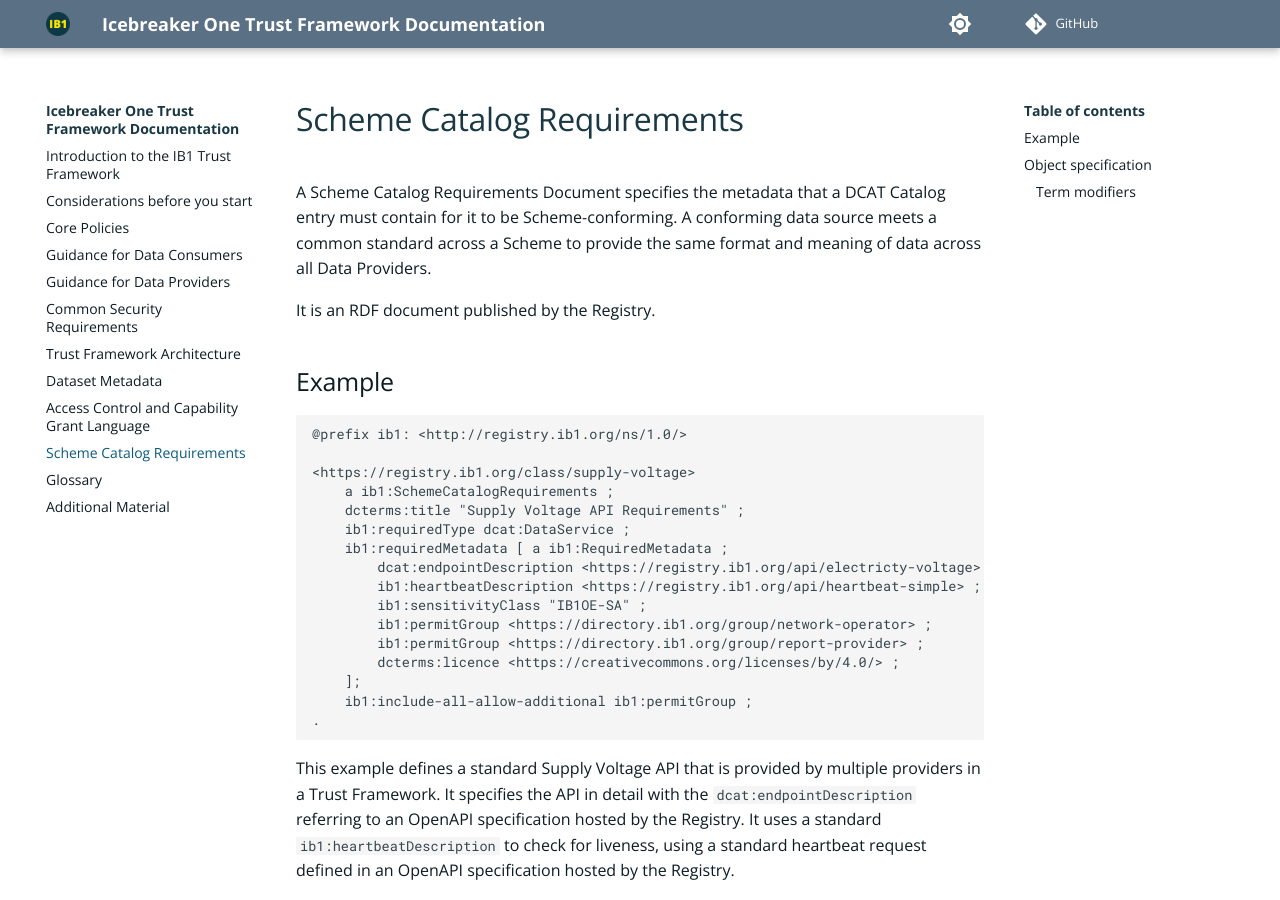
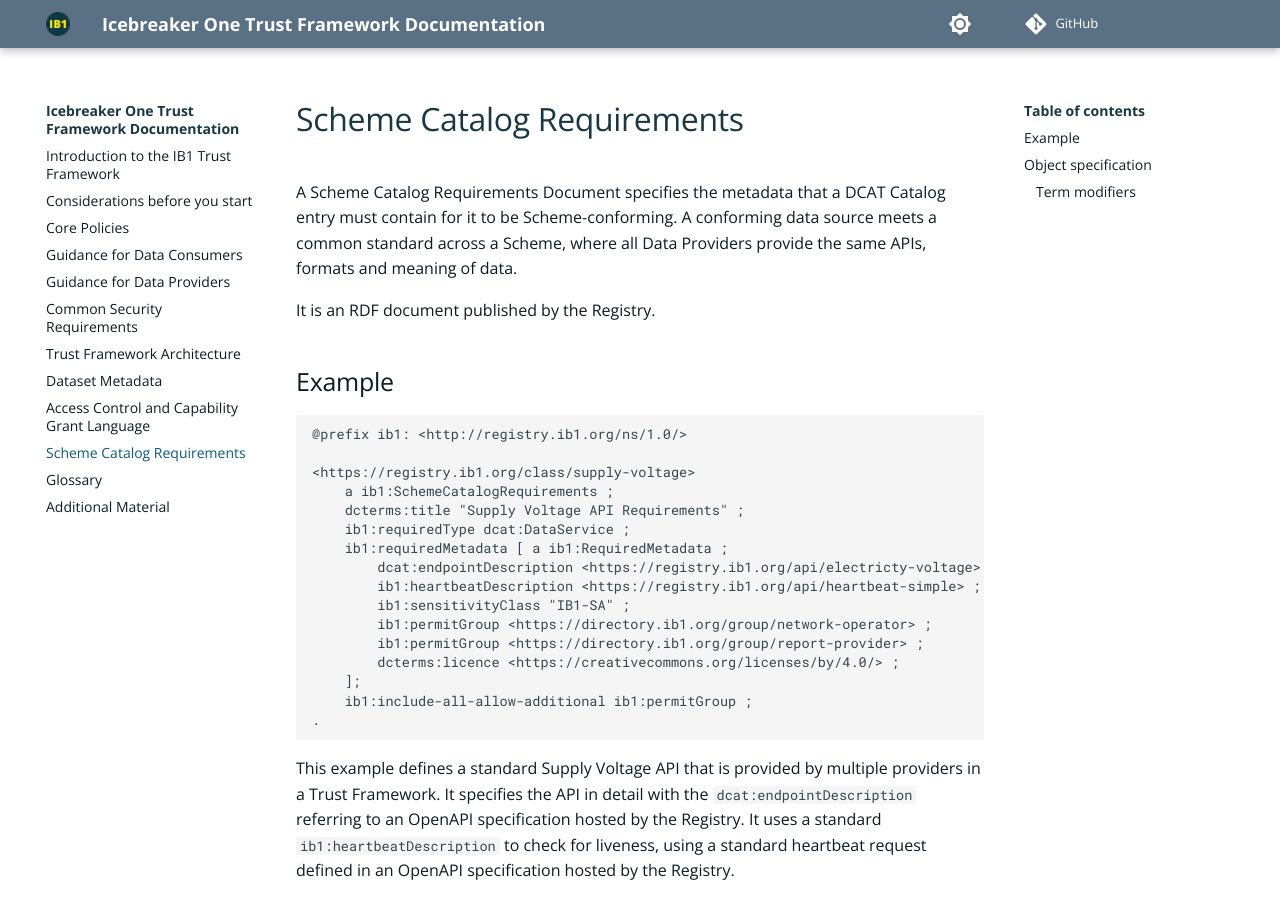
Before and after one commit to icebreakerone/ib1-technical-docs, an MkDocs documentation site: the page built from docs/scheme_catalog_requirements.md, in a window 1280 px wide and 900 px high. Built offline with MkDocs 1.6.1 and Material for MkDocs 9.7.7, drawn with Linux system fonts in a browser that asks for light colours; plug-ins that fetch from the network failed and are left out; comment, search, counter and statistics services are not loaded; the version menu is left out.

Commit message:
docs/scheme_catalog_requirements.md updated from https://stackedit.net/

```diff
--- a/docs/scheme_catalog_requirements.md
+++ b/docs/scheme_catalog_requirements.md
@@ -1,7 +1,7 @@
 
 # Scheme Catalog Requirements
 
-A Scheme Catalog Requirements Document specifies the metadata that a DCAT Catalog entry must contain for it to be Scheme-conforming. A conforming data source meets a common standard across a Scheme to provide the same format and meaning of data across all Data Providers.
+A Scheme Catalog Requirements Document specifies the metadata that a DCAT Catalog entry must contain for it to be Scheme-conforming. A conforming data source meets a common standard across a Scheme, where all Data Providers provide the same APIs, formats and meaning of data.
 
 It is an RDF document published by the Registry.
 
@@ -17,7 +17,7 @@
 	ib1:requiredMetadata [ a ib1:RequiredMetadata ;
 	    dcat:endpointDescription <https://registry.ib1.org/api/electricty-voltage> ;
 	    ib1:heartbeatDescription <https://registry.ib1.org/api/heartbeat-simple> ;
-	    ib1:sensitivityClass "IB1OE-SA" ;
+	    ib1:sensitivityClass "IB1-SA" ;
 	    ib1:permitGroup <https://directory.ib1.org/group/network-operator> ;
 	    ib1:permitGroup <https://directory.ib1.org/group/report-provider> ;
 	    dcterms:licence <https://creativecommons.org/licenses/by/4.0/> ;
```
Also changed, not shown: other parts of docs/scheme_catalog_requirements.md (+1 -1 lines).
